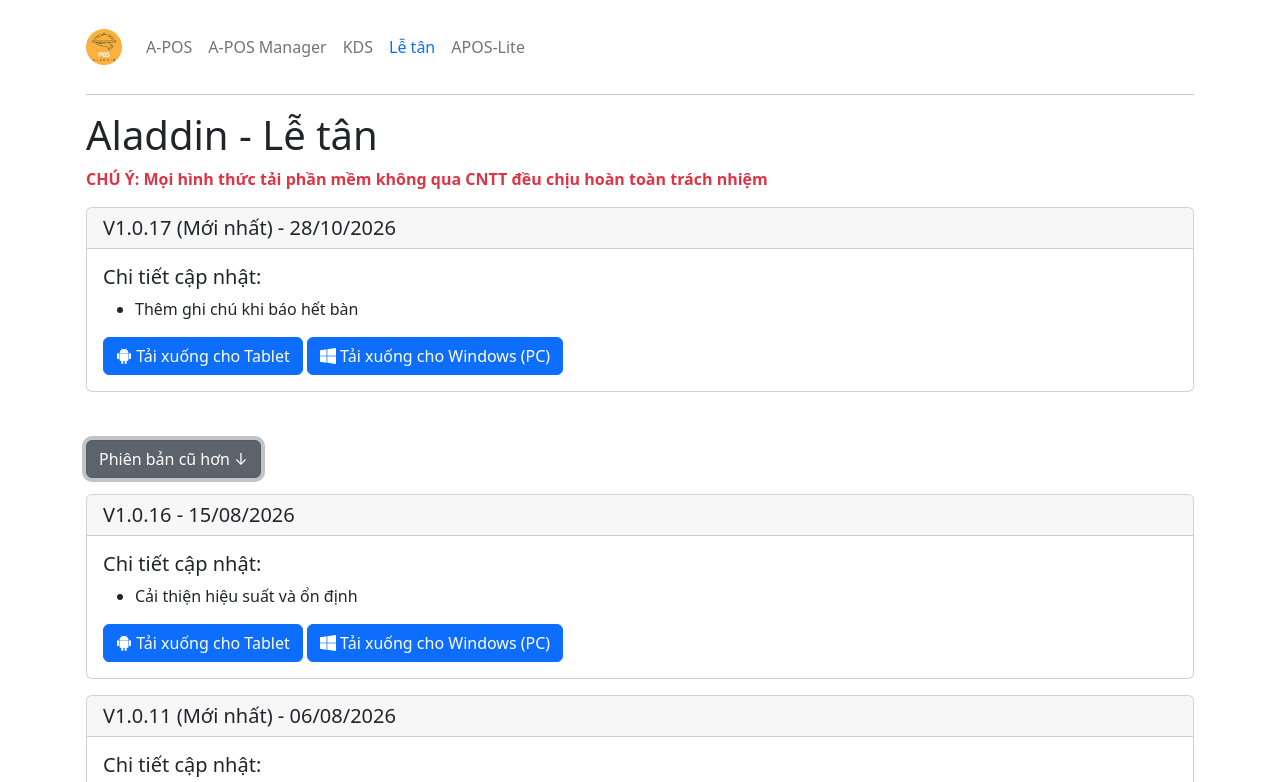
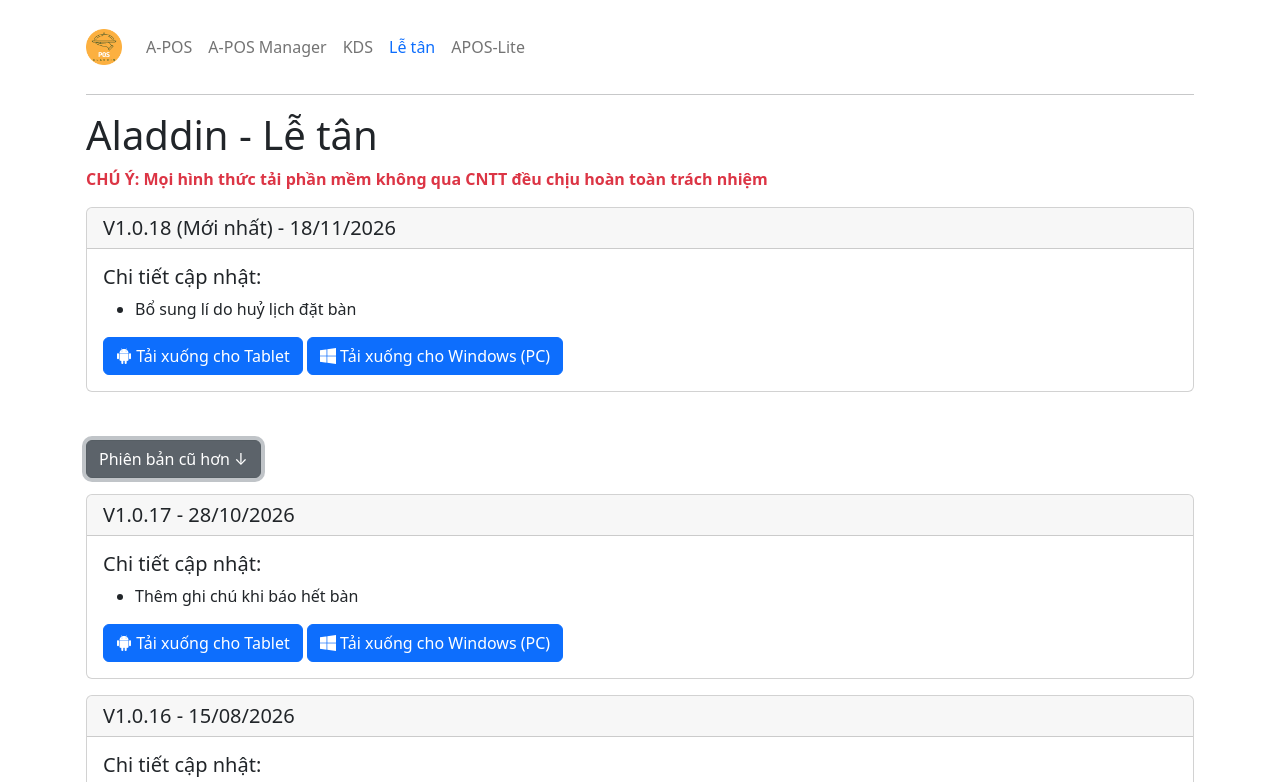
Before and after one commit to aladdin-pos/aladdin-pos.github.io, a plain HTML site: page pages/receptionist.html in a window 1280 px wide. Both pictures are taken after a click on the link "Phiên bản cũ hơn ↓". Shown: the top 782 px of the page. Drawn offline with nearby package versions, Linux system fonts and the light colour scheme.

Commit message:
arecep1018

```diff
--- a/pages/receptionist.html
+++ b/pages/receptionist.html
@@ -63,19 +63,19 @@
     <div class="mb-5">
       <!-- Lateset version -->
       <div class="card mb-3">
-        <h5 class="card-header">V1.0.17 (Mới nhất) - 28/10/2026</h5>
+        <h5 class="card-header">V1.0.18 (Mới nhất) - 18/11/2026</h5>
         <div class="card-body">
           <h5 class="card-title">Chi tiết cập nhật:</h5>
           <ul>
-            <li>Thêm ghi chú khi báo hết bàn</li>
+            <li>Bổ sung lí do huỷ lịch đặt bàn</li>
           </ul>
           <a
-            href="https://github.com/aladdin-pos/aladdin-pos.github.io/releases/download/ARecep-1.0.17%2B18/A_Reception_V1017_Android.apk"
+            href="/assets/files/reception/android/A_Reception_V1018_Android.apk"
             class="btn btn-primary"
             ><i class="bi bi-android2"></i> Tải xuống cho Tablet</a
           >
           <a
-            href="https://github.com/aladdin-pos/aladdin-pos.github.io/releases/download/ARecep-1.0.17%2B18/A_Reception_V1017_Desktop.exe"
+            href="/assets/files/reception/windowns/A_Reception_V1018_Desktop.exe"
             class="btn btn-primary"
             ><i class="bi bi-windows"></i> Tải xuống cho Windows (PC)</a
           >
@@ -92,6 +92,26 @@
         >Phiên bản cũ hơn ↓</a
       >
       <div id="oldVersion" class="collapse">
+        <!-- 1.0.17 -->
+        <div class="card mb-3">
+          <h5 class="card-header">V1.0.17 - 28/10/2026</h5>
+          <div class="card-body">
+            <h5 class="card-title">Chi tiết cập nhật:</h5>
+            <ul>
+              <li>Thêm ghi chú khi báo hết bàn</li>
+            </ul>
+            <a
+              href="https://github.com/aladdin-pos/aladdin-pos.github.io/releases/download/ARecep-1.0.17%2B18/A_Reception_V1017_Android.apk"
+              class="btn btn-primary"
+              ><i class="bi bi-android2"></i> Tải xuống cho Tablet</a
+            >
+            <a
+              href="https://github.com/aladdin-pos/aladdin-pos.github.io/releases/download/ARecep-1.0.17%2B18/A_Reception_V1017_Desktop.exe"
+              class="btn btn-primary"
+              ><i class="bi bi-windows"></i> Tải xuống cho Windows (PC)</a
+            >
+          </div>
+        </div>
         <!-- 1.0.16 -->
         <div class="card mb-3">
           <h5 class="card-header">V1.0.16 - 15/08/2026</h5>
```
Also changed, not shown: api/lateset_version_reception.json (+6 -6 lines), 11 other files.
